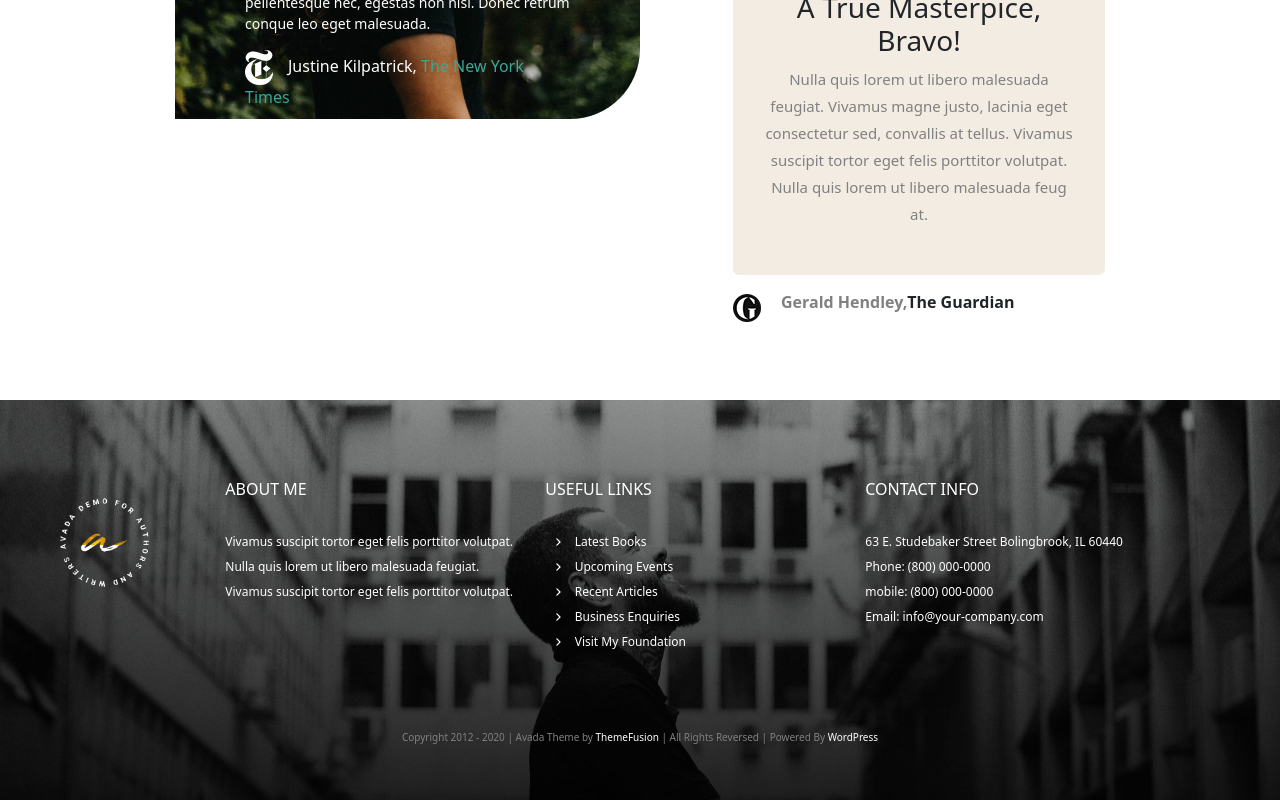
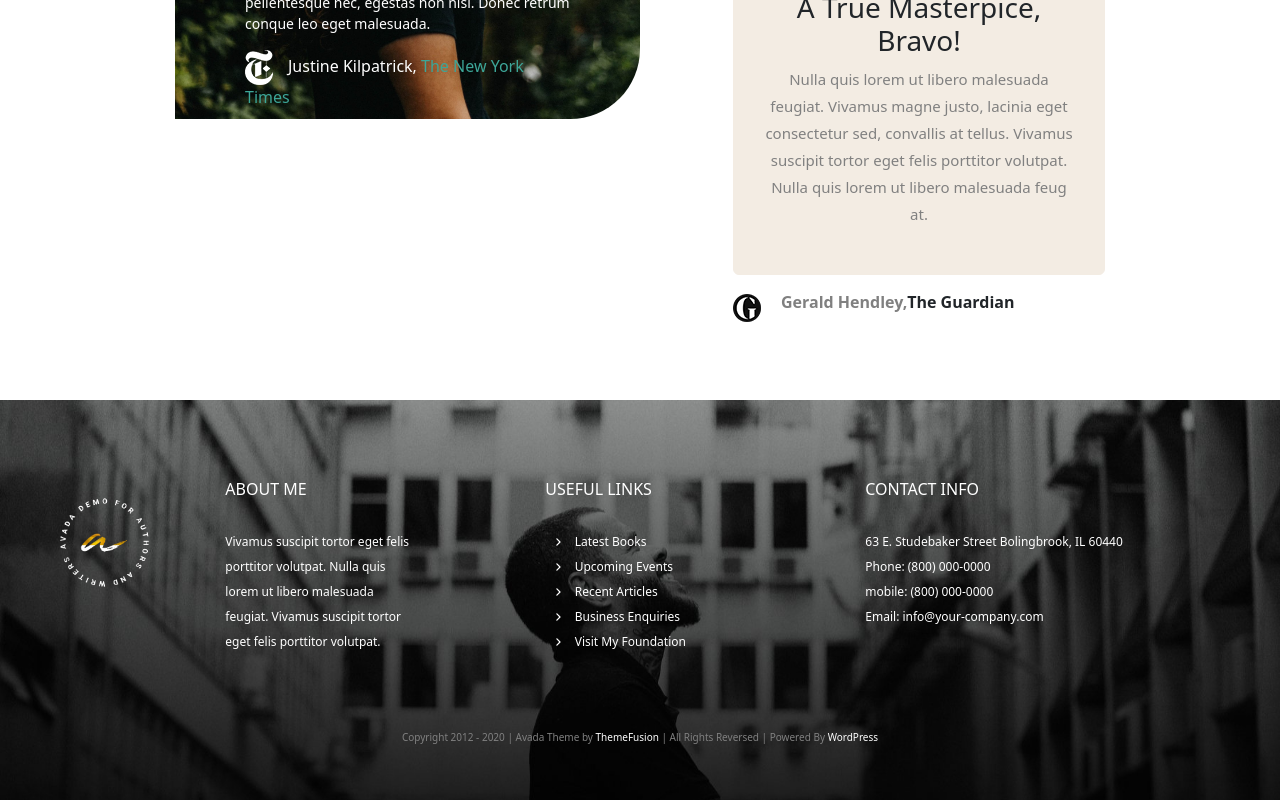
Before and after one commit to Mauro-angel99/proj-html-vuejs, a Vue app: page / in a window 1280 px wide. Shown: the part 2180-2980 px from the top of the page. Built offline with nearby package versions, Linux system fonts and the light colour scheme.

Commit message:
layout footer

```diff
--- a/src/components/TheFooter.vue
+++ b/src/components/TheFooter.vue
@@ -5,14 +5,14 @@
                 <div class="col-2 d-flex justify-content-center">
                     <img src="../assets/images/author-logo-round-small.png" alt="">
                 </div>
-                <div class="col-3">
+                <div class="col-2">
                     <h4>ABOUT ME</h4>
                     <P class="font-footer">
                         Vivamus suscipit tortor eget felis porttitor volutpat. Nulla quis lorem ut libero malesuada
                         feugiat. Vivamus suscipit tortor eget felis porttitor volutpat.
                     </P>
                 </div>
-                <div class="col-3">
+                <div class="col-3 offset-1">
                     <h4>USEFUL LINKS</h4>
                     <ul>
                         <li class="font-footer" li v-for="link in links" :key="link">
```
